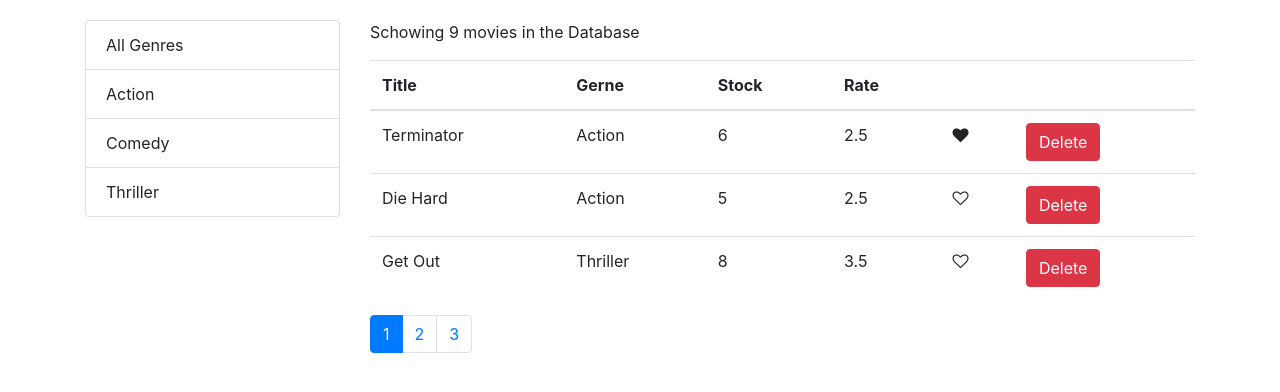
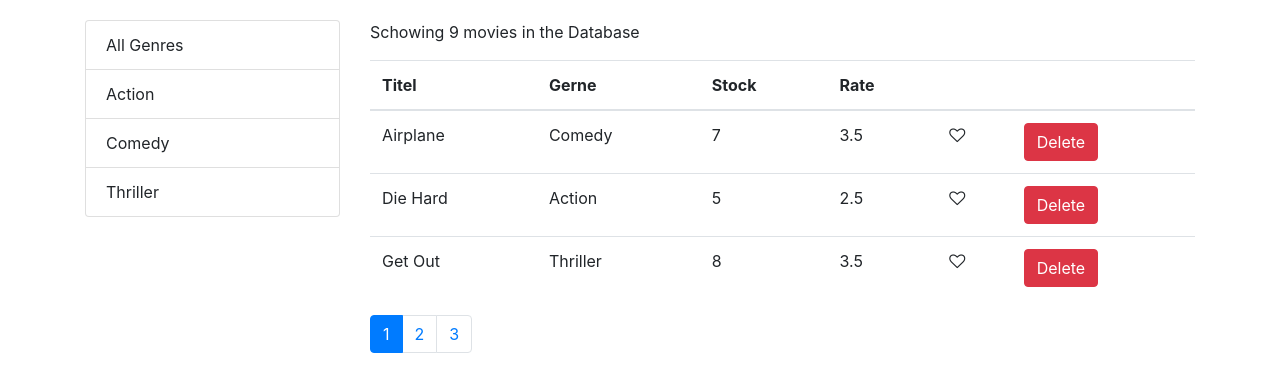
Before and after one commit to Kischa-hub/vidly, a React (Create React App) app: page / in a window 1280 px wide. Shown: the top 392 px of the page. Built offline with nearby package versions, Linux system fonts and the light colour scheme.

Commit message:
filtering

```diff
--- a/src/components/common/listGroup.jsx
+++ b/src/components/common/listGroup.jsx
@@ -1,5 +1,5 @@
-import { findLastIndex, sortedIndexOf } from "lodash";
-import React, { Component } from "react";
+//import _lodash from "lodash";
+import React from "react";
 
 const ListGroup = (props) => {
   const {
@@ -9,6 +9,7 @@
     onItemSelect,
     selectedItem,
   } = props;
+
   return (
     <ul className="list-group">
       {items.map((item) => (
--- a/src/components/common/pagination.jsx
+++ b/src/components/common/pagination.jsx
@@ -1,6 +1,6 @@
 import React from "react";
 import _lodash from "lodash";
-import PropTypes from "prop-types";
+//import PropTypes from "prop-types";
 const Pagination = (props) => {
   //Objeckt distractring
   const { itemCount, pageSize, currentPage, onPageChanged } = props;
@@ -18,25 +18,25 @@
             className={page === currentPage ? "page-item active" : "page-item"}
             key={page}
           >
-            <a
+            <button
               className="page-link"
               onClick={() => onPageChanged(page)}
               style={{ cursor: "pointer" }}
             >
               {page}
-            </a>
+            </button>
           </li>
         ))}
       </ul>
     </nav>
   );
 
-  Pagination.propTypes = {
-    itemCount: PropTypes.number.isRequired,
-    pageSize: PropTypes.number.isRequired,
-    currentPage: PropTypes.number.isRequired,
-    onPageChanged: PropTypes.func.isRequired,
-  };
+  // Pagination.propTypes = {
+  //   itemCount: PropTypes.number.isRequired,
+  //   pageSize: PropTypes.number.isRequired,
+  //   currentPage: PropTypes.number.isRequired,
+  //   onPageChanged: PropTypes.func.isRequired,
+  // };
 };
 
 export default Pagination;
--- /dev/null
+++ b/src/components/common/tableHeader.jsx
@@ -0,0 +1,37 @@
+import React, { Component } from "react";
+
+//columns : array
+//sortColumn : object
+//onSort : function
+
+class TableHeader extends Component {
+  raiseSort = (path) => {
+    const sortColumn = { ...this.props.sortColumn };
+    if (sortColumn.path === path)
+      sortColumn.order = sortColumn.order === "asc" ? "desc" : "asc";
+    else {
+      sortColumn.path = path;
+      sortColumn.order = "asc";
+    }
+    this.props.onSort(sortColumn);
+  };
+  render() {
+    return (
+      <thead>
+        <tr>
+          {this.props.columns.map((column) => (
+            <th
+              key={column.path}
+              style={{ cursor: "pointer" }}
+              onClick={() => this.raiseSort(column.path)}
+            >
+              {column.label}
+            </th>
+          ))}
+        </tr>
+      </thead>
+    );
+  }
+}
+
+export default TableHeader;
--- a/src/components/movies.jsx
+++ b/src/components/movies.jsx
@@ -1,10 +1,11 @@
 import React, { Component } from "react";
+import MoviesTable from "./moviesTable";
 import { getMovies } from "../services/fakeMovieService";
-import Like from "./common/like";
 import Pagination from "./common/pagination";
 import { paginate } from "../utils/paginat";
 import ListGroup from "../components/common/listGroup";
 import { getGenres } from "../services/fakeGenreService";
+import _lodash from "lodash";
 
 class Movies extends Component {
   state = {
@@ -12,16 +13,17 @@
     gernes: [], //getGenres(),
     pageSize: 3,
     currentPage: 1,
+    sortColumn: { path: "title", order: "asc" },
 
     //Object distruction
     // const count :
   };
   componentDidMount() {
-    const geners = [{ name: "All Genres" }, ...getGenres()];
+    const geners = [{ name: "All Genres", _id: "" }, ...getGenres()];
     this.setState({ movies: getMovies(), gernes: geners });
   }
 
-  handeldelete = (movie) => {
+  handelDelete = (movie) => {
     const movies = this.state.movies.filter((m) => m._id !== movie._id);
     this.setState({ movies: movies });
   };
@@ -43,10 +45,21 @@
     this.setState({ SelectedGenre: genre, currentPage: 1 });
   };
 
+  handelSort = (sortColumn) => {
+    this.setState({ sortColumn });
+  };
+
   render() {
     const { length: moviesCount } = this.state.movies;
+
     //Object distructure
-    const { movies, pageSize, currentPage, SelectedGenre } = this.state;
+    const {
+      movies,
+      pageSize,
+      currentPage,
+      SelectedGenre,
+      sortColumn,
+    } = this.state;
 
     if (moviesCount === 0)
       return (
@@ -54,13 +67,21 @@
           "there is no more Movie in the Database"
         </p>
       );
-
+    //hier Movie Filtered
     const filtered =
       SelectedGenre && SelectedGenre._id
         ? movies.filter((m) => m.genre._id === SelectedGenre._id)
         : movies;
 
-    const moviesPaging = paginate(filtered, currentPage, pageSize);
+    //hier Movies Sorting
+    const sorted = _lodash.orderBy(
+      filtered,
+      [sortColumn.path],
+      [sortColumn.order]
+    );
+
+    //hier paging nammit das Filterdlist
+    const moviesPaging = paginate(sorted, currentPage, pageSize);
 
     return (
       <div className="row">
@@ -71,52 +92,23 @@
             textProperty="name"
             valuePropert="_id"
             selectedItem={this.state.SelectedGenre}
-          ></ListGroup>
+          />
         </div>
         <div className="col">
           <p>Schowing {filtered.length} movies in the Database</p>
-          <table className="table">
-            <thead>
-              <tr>
-                <th>Title</th>
-                <th>Gerne</th>
-                <th>Stock</th>
-                <th>Rate</th>
-                <th></th>
-                <th></th>
-              </tr>
-            </thead>
-            <tbody>
-              {moviesPaging.map((movie) => (
-                <tr key={movie._id}>
-                  <td>{movie.title}</td>
-                  <td>{movie.genre.name}</td>
-                  <td>{movie.numberInStock}</td>
-                  <td>{movie.dailyRentalRate}</td>
-                  <td>
-                    <Like
-                      liked={movie.liked}
-                      onClick={() => this.handelLike(movie)}
-                    ></Like>
-                  </td>
-                  <td>
-                    <button
-                      onClick={() => this.handeldelete(movie)}
-                      className="btn btn-danger"
-                    >
-                      Delete
-                    </button>
-                  </td>
-                </tr>
-              ))}
-            </tbody>
-          </table>
+          <MoviesTable
+            onDelete={this.handelDelete}
+            onLike={this.handelLike}
+            movies={moviesPaging}
+            onSort={this.handelSort}
+            sortColumn={sortColumn}
+          />
           <Pagination
             itemCount={filtered.length}
             pageSize={pageSize}
             currentPage={currentPage}
             onPageChanged={this.handelPageChange}
-          ></Pagination>
+          />
         </div>
       </div>
     );
--- /dev/null
+++ b/src/components/moviesTable.jsx
@@ -0,0 +1,51 @@
+import React, { Component } from "react";
+import Like from "./common/like";
+import TableHeader from "./common/tableHeader";
+
+class MoviesTable extends Component {
+  columns = [
+    { path: "title", label: "Titel" },
+    { path: "gerne.name", label: "Gerne" },
+    { path: "numberInStock", label: "Stock" },
+    { path: "dailyRentalRate", label: "Rate" },
+    { path: "like" },
+    { path: "delete" },
+  ];
+
+  render() {
+    const { movies, onLike, onDelete, sortColumn, onSort } = this.props;
+
+    return (
+      <table className="table">
+        <TableHeader
+          columns={this.columns}
+          sortColumn={sortColumn}
+          onSort={onSort}
+        ></TableHeader>
+        <tbody>
+          {movies.map((movie) => (
+            <tr key={movie._id}>
+              <td>{movie.title}</td>
+              <td>{movie.genre.name}</td>
+              <td>{movie.numberInStock}</td>
+              <td>{movie.dailyRentalRate}</td>
+              <td>
+                <Like liked={movie.liked} onClick={() => onLike(movie)} />
+              </td>
+              <td>
+                <button
+                  onClick={() => onDelete(movie)}
+                  className="btn btn-danger"
+                >
+                  Delete
+                </button>
+              </td>
+            </tr>
+          ))}
+        </tbody>
+      </table>
+    );
+  }
+}
+
+export default MoviesTable;
```
